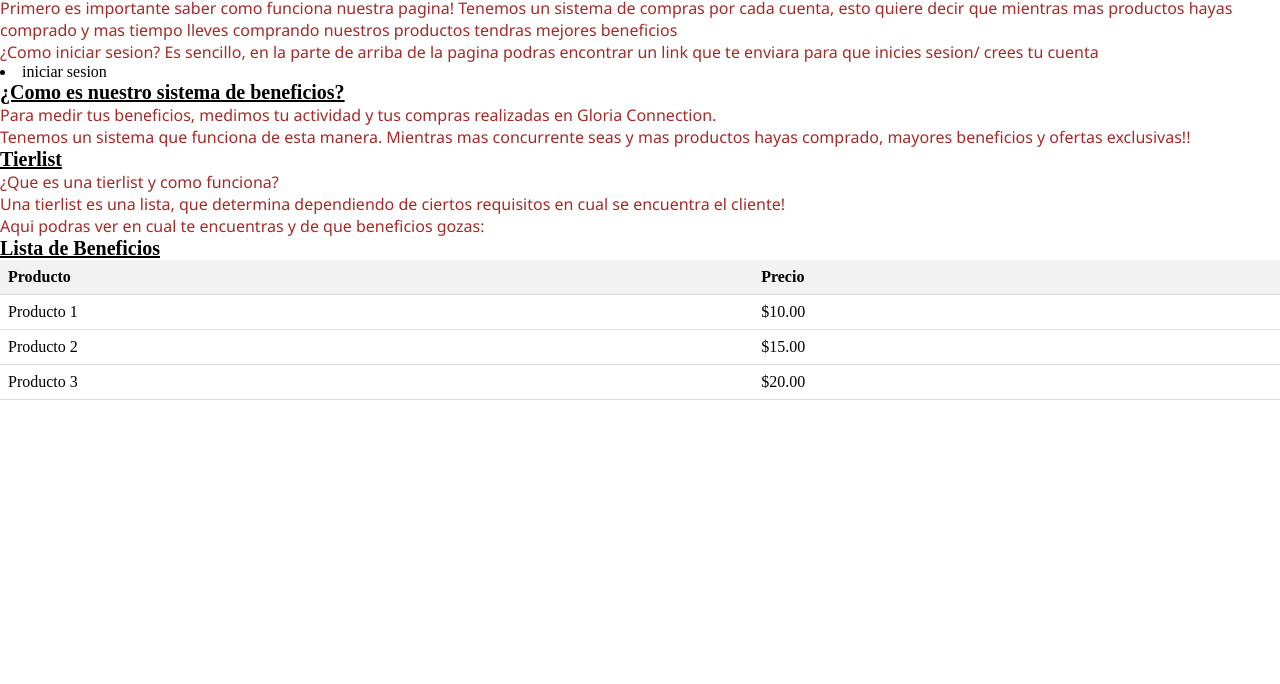
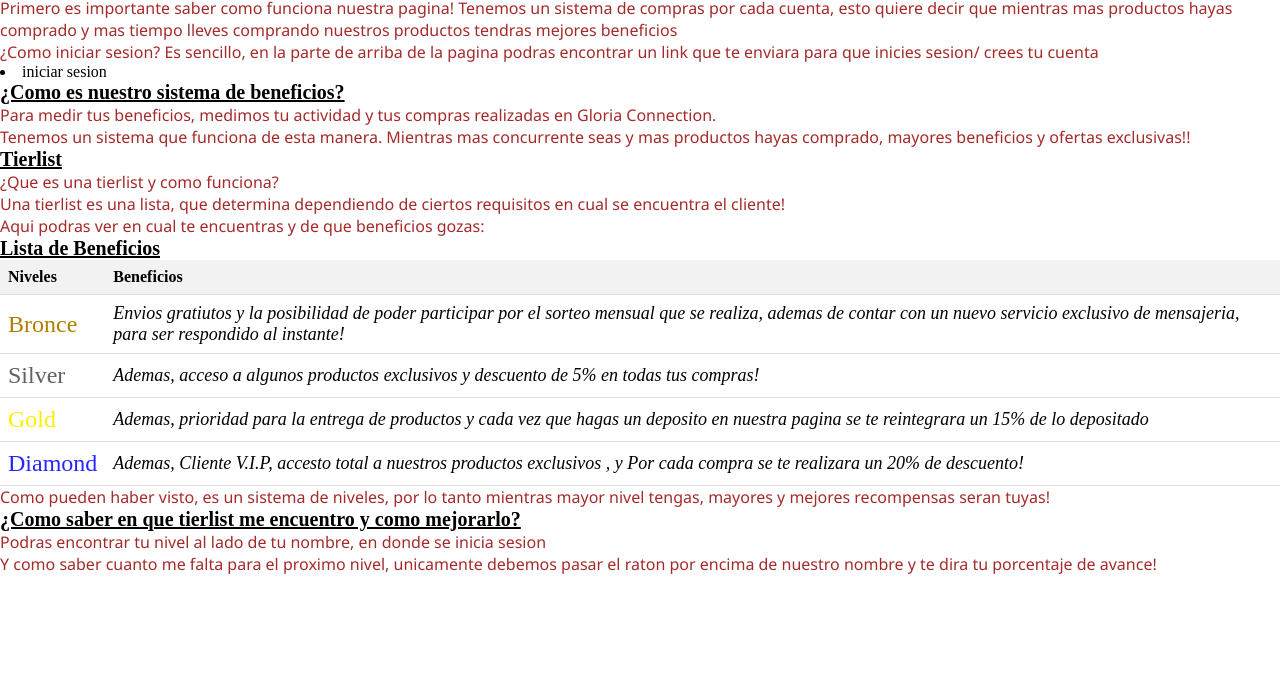
Before and after one commit to benjaAlarcon/Proyecto-CoderHouse, a plain HTML site: page Pages/Beneficios.html in a window 1280 px wide. Shown: the part 116-800 px from the top of the page. Drawn offline with Linux system fonts and the light colour scheme.

Commit message:
Cambie colores, agregue logo, Termine apartado de Beneficios y imagenes en index

```diff
--- a/Pages/Beneficios.html
+++ b/Pages/Beneficios.html
@@ -60,22 +60,42 @@
 
             <table>
               <tr>
-                <th>Producto</th>
-                <th>Precio</th>
+                <th>Niveles</th>
+                <th>Beneficios</th>
               </tr>
               <tr>
-                <td>Producto 1</td>
-                <td>$10.00</td>
+                <td class="bronce">Bronce
+                <td class="tds">Envios gratiutos y la posibilidad de poder participar por el sorteo mensual que se realiza, ademas de contar con un nuevo servicio exclusivo de mensajeria, para ser respondido al instante! </td>
               </tr>
               <tr>
-                <td>Producto 2</td>
-                <td>$15.00</td>
+                <td class="silver">Silver</td>
+                <td class="tds">Ademas, acceso a algunos productos exclusivos y descuento de 5% en todas tus compras!</td>
               </tr>
               <tr>
-                <td>Producto 3</td>
-                <td>$20.00</td>
+                <td class="gold">Gold</td>
+                <td class="tds">Ademas, prioridad para la entrega de productos y cada vez que hagas un deposito en nuestra pagina se te reintegrara un 15% de lo depositado</td>
+              </tr>
+              <tr>
+                <td class="diamond">Diamond</td>
+                <td class="tds">Ademas, Cliente V.I.P, accesto total a nuestros productos exclusivos , y Por cada compra se te realizara un 20% de descuento!</td>
               </tr>
             </table>
 
+            <!-- Explicacion Textual -->
+
+            <p>Como pueden haber visto, es un sistema de niveles, por lo tanto mientras mayor nivel tengas, mayores y mejores recompensas seran tuyas! </p>
+
+                <h3>¿Como saber en que tierlist me encuentro y como mejorarlo?</h3>
+
+                <p>Podras encontrar tu nivel al lado de tu nombre, en donde se inicia sesion </p>
+                    <!-- Imagen referencia   -->
+
+
+
+                    <!-- Texto -->
+                    <p> Y como saber cuanto me falta para el proximo nivel, unicamente debemos pasar el raton por encima de nuestro nombre y te dira tu porcentaje de avance!</p>
+
+                    <!-- Footer -->
+
 </body>
 </html>
--- a/css/style.css
+++ b/css/style.css
@@ -12,7 +12,7 @@
 /* Index */
 
 header{
-    background-color: brown;
+    background-color: yellow;
     display: flex;
     flex-direction: row;
     justify-content: flex;
@@ -22,6 +22,7 @@ header{
 ul{
     color: black;
     text-decoration: none;
+    text-transform: initial;
     display: flex;
     flex-direction: column;
     align-items: end ;
@@ -76,7 +77,7 @@ h5{
 #logo{
       /* Coloca la imagen a la izquierda/derecha  del texto */
     width: 100px;
-    height: 70px;
+    height: 90px;
     filter: black(100%);
 }
 
@@ -128,3 +129,28 @@ h5{
     th {
       background-color: #f2f2f2;
     }
+/* Niveles de beneficios */
+    .bronce{
+        color: rgb(175, 128, 0);
+        font-size: x-large;
+    }
+
+    .silver{
+        color: rgb(97, 97, 97);
+        font-size: x-large;
+    }
+
+    .gold{
+        color: #ffee00;
+        font-size: x-large;
+    }
+
+    .diamond{
+        color: rgba(4, 0, 255, 0.856);
+        font-size: x-large;
+    }
+            /* Los Td del cuadro */
+        .tds{
+            font-size: large;
+            font-style:italic;
+        }
```
Also changed, not shown: Imagenes/Logotipo.jpg.
